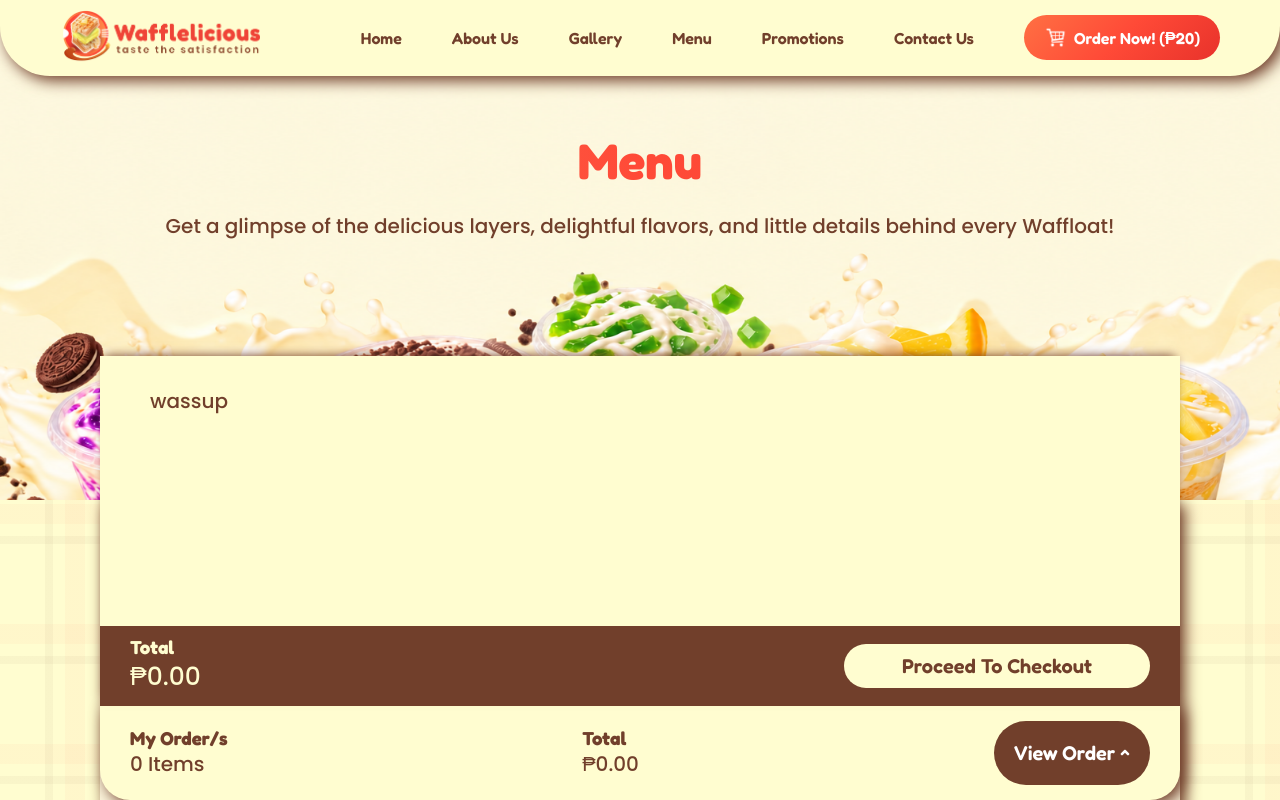
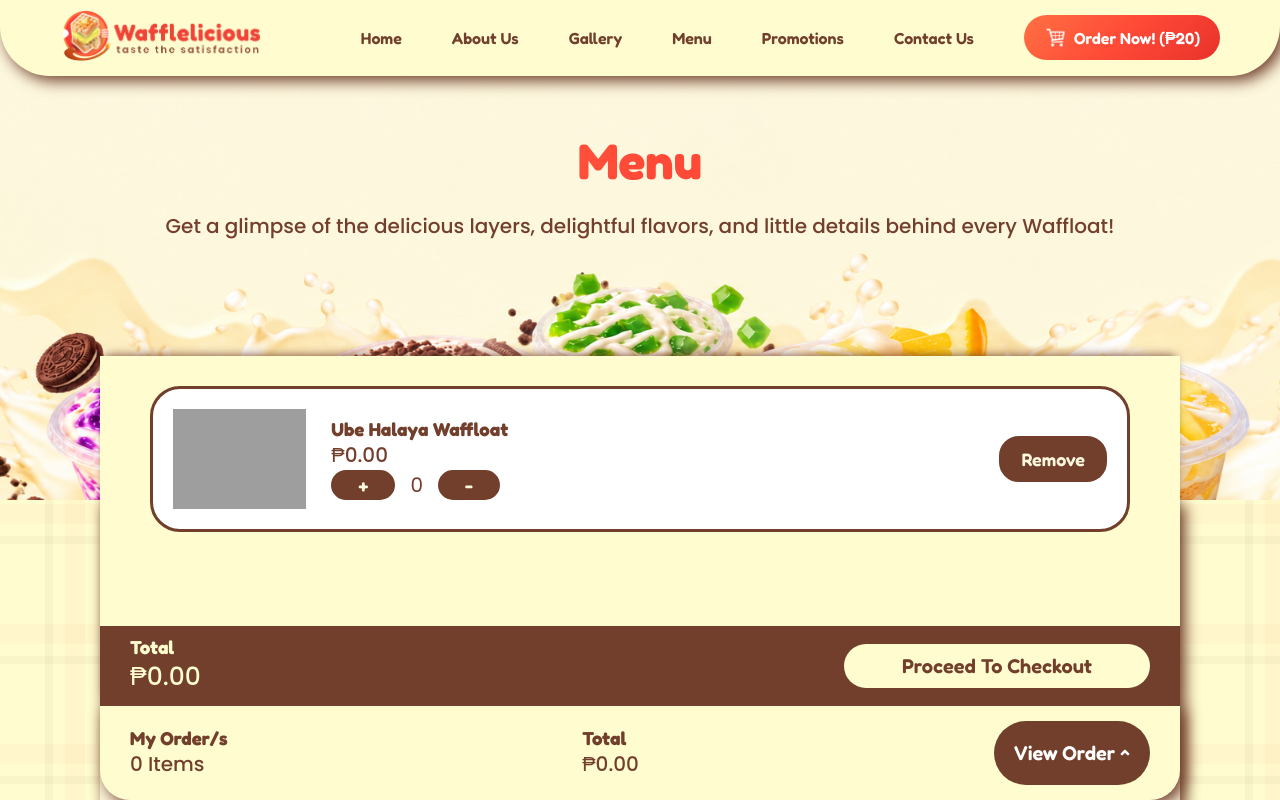
Before and after one commit to allyzaqimrojo/rojo-website, a plain HTML site: page index-menu.html in a window 1280 px wide. Both pictures are taken after a click on the heading "View Order ^". Shown: the top 800 px of the page. Drawn offline with Linux system fonts and the light colour scheme; grey boxes are pictures that could not be loaded.

Commit message:
finished menu checkout-system design

```diff
--- a/css/style.css
+++ b/css/style.css
@@ -1737,6 +1737,64 @@ footer > p {
     width: 30%;
 }
 
+.checkout-product{
+    display: flex;
+    gap: 25px;
+    align-items: center;
+}
+
+.checkout-productcard {
+    display: flex;
+    justify-content: space-between;
+    align-items: center;
+}
+
+.checkout-cards button {
+    border: 2px solid #713F2B;
+    background-color: #713F2B;
+    padding: 1px 25px;
+    border-radius: 20px;
+    font-family: "Fredoka", sans-serif;
+    font-weight: 600;
+    color:#FDF7DD;
+}
+
+.quantity-add, .quantity-subtract {
+    font-size: 20px;
+}
+
+.checkout-cards .product-remove {
+    background-color: #713F2B;
+    color: #FDF7DD;
+    padding: 10px 20px;
+    font-size: 18px;
+}
+
+.product-quantitycontrols {
+    display: flex;
+    gap: 15px;
+    align-items: center;
+}
+
+.product-quantity {
+    font-family: "Poppins", sans-serif;
+    color: #713F2B;
+    font-size: 20px;
+}
+
+
+.checkout-productcard img {
+    height: 100px;
+    width: auto;
+
+}
+
+.checkout-cards {
+    background-color: white;
+    padding: 20px;
+    border-radius: 30px;
+    border: 3px solid #713F2B;
+}
 
 
 
--- a/index-menu.html
+++ b/index-menu.html
@@ -179,7 +179,23 @@
                                 <summary class="checkout-toggle">View Order ^</summary>
                                 <div class="checkout-dropdownbox">
                                     <div class="checkout-dropdowninfo">
-                                        <p>wassup</p>
+                                        <div class="checkout-cards">
+                                            <div class="checkout-productcard">
+                                                <div class="checkout-product">
+                                                    <img src="images/ubehalaya.png" alt="Ube Halaya Waffloat">
+                                                    <div class="product-cardinfo">
+                                                        <h3 class="product-name">Ube Halaya Waffloat</h3>
+                                                        <p class="product-price">₱<span class="product-pricetotal">0.00</span></p>
+                                                        <div class="product-quantitycontrols">
+                                                            <button class="quantity-add">+</button>
+                                                            <span class="product-quantity">0</span>
+                                                            <button class="quantity-subtract">-</button>
+                                                        </div>
+                                                    </div>
+                                                </div>
+                                                <button class="product-remove">Remove</button>
+                                            </div>
+                                        </div>
 
                                     </div>
                                     <div class="drop-checkout">
```
